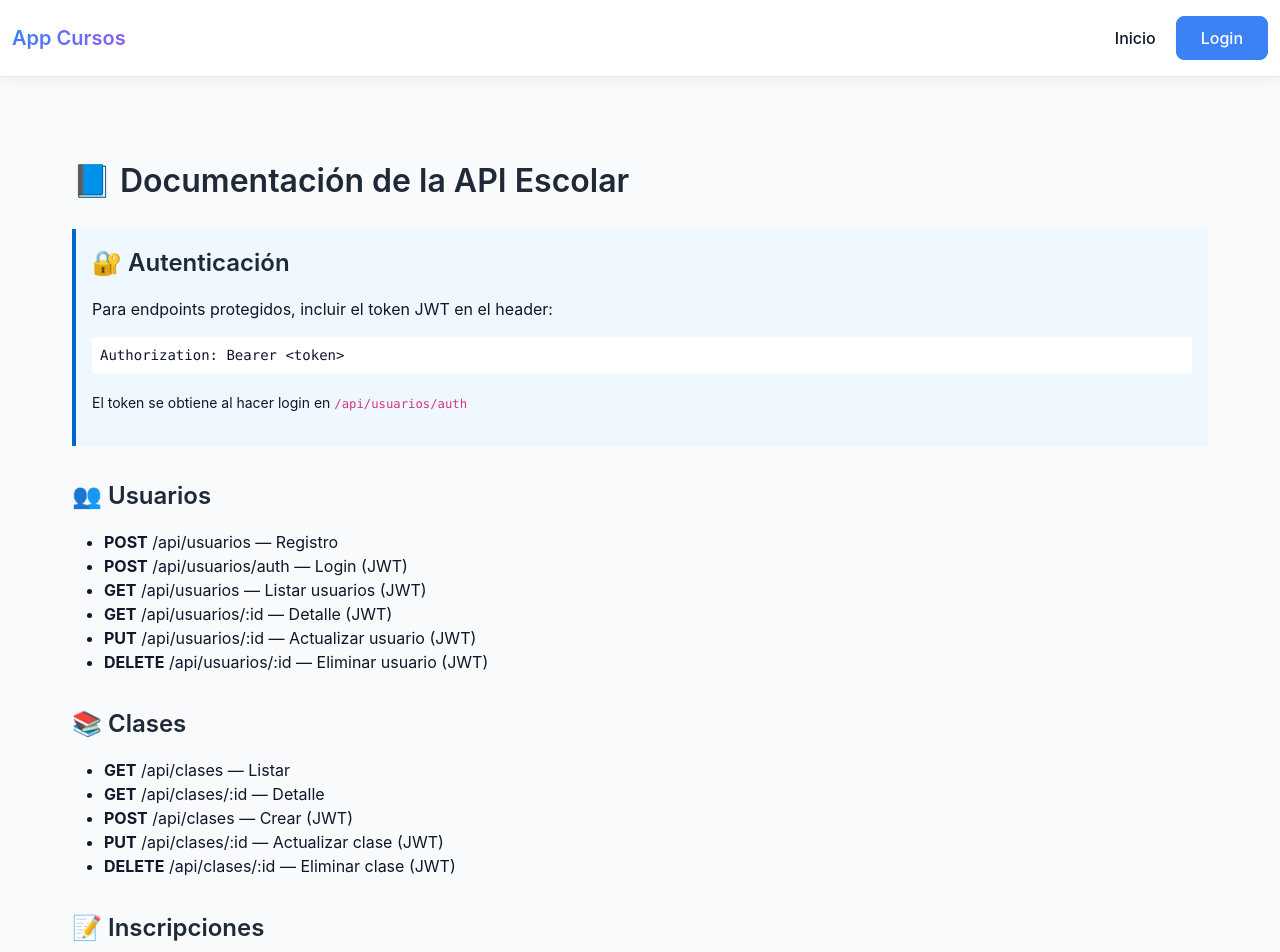
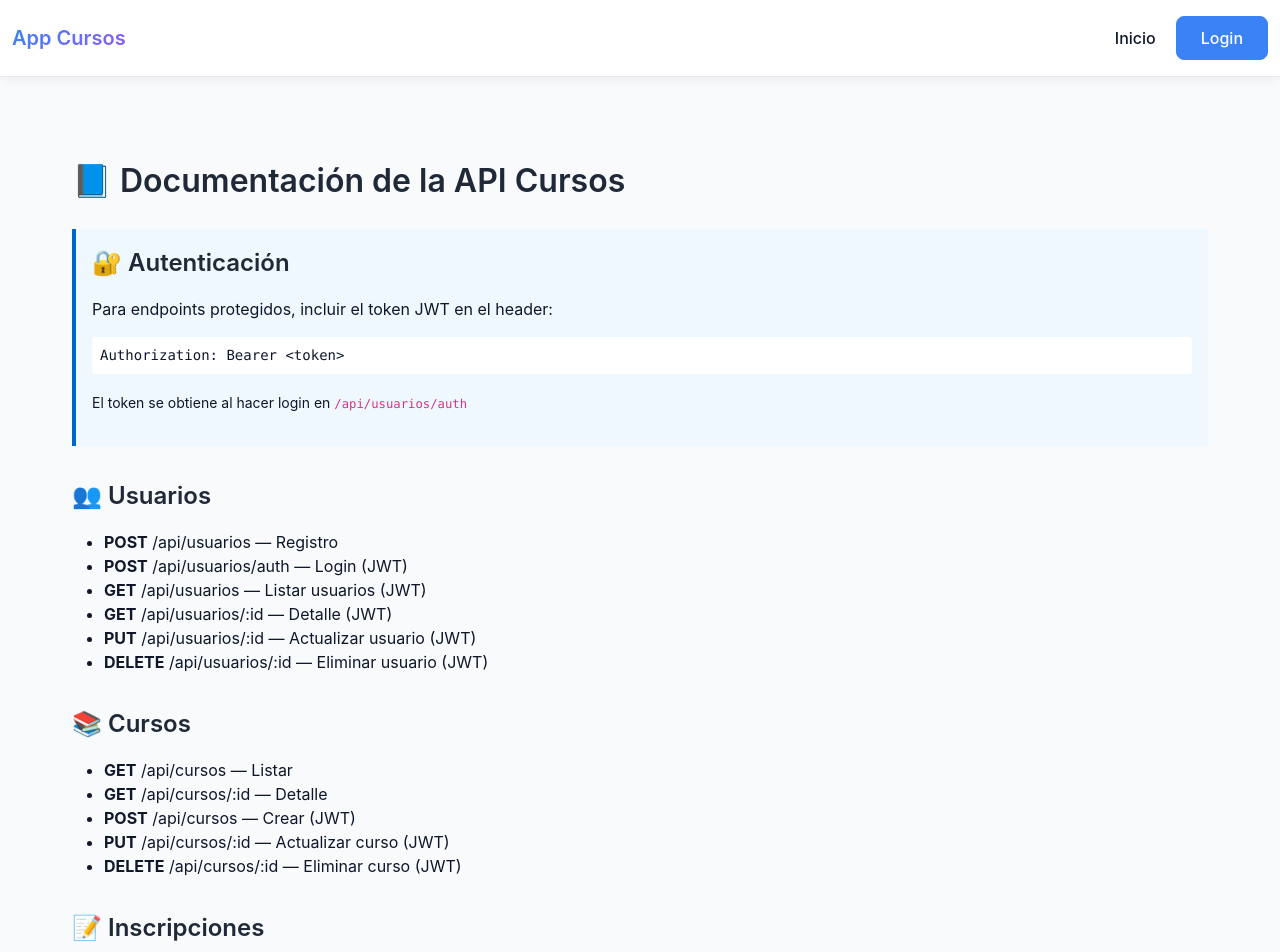
Before and after one commit to matecicca/api-cursos, a React (Vite) app in the folder frontend/: page /documentacion in a window 1280 px wide. Shown: the top 952 px of the page. Built offline with nearby package versions, Linux system fonts and the light colour scheme; no server answers.

Commit message:
Actualizar referencias finales de 'clases' a 'cursos' en Home, Nav y ApiDocs

```diff
--- a/frontend/src/components/Nav.jsx
+++ b/frontend/src/components/Nav.jsx
@@ -12,9 +12,9 @@
     <nav style={{display:'flex', gap:12, padding:'0.5rem 1rem'}}>
       <NavLink to="/">Inicio</NavLink>
       <NavLink to="/usuarios">Usuarios</NavLink>
-      <NavLink to="/clases">Clases</NavLink>
+      <NavLink to="/cursos">Cursos</NavLink>
       {esAdmin && <NavLink to="/admin" style={{fontWeight:'bold', color:'#c00'}}>Admin</NavLink>}
-      {(esDocente || esAlumno) && <NavLink to="/mis-clases">Mis Clases</NavLink>}
+      {(esDocente || esAlumno) && <NavLink to="/mis-cursos">Mis Cursos</NavLink>}
       {!token ? <NavLink to="/login">Login</NavLink> : <button onClick={logout}>Salir</button>}
     </nav>
   );
--- a/frontend/src/views/ApiDocs.jsx
+++ b/frontend/src/views/ApiDocs.jsx
@@ -1,7 +1,7 @@
 export default function ApiDocs() {
   return (
     <div className="container py-5">
-      <h1 className="mb-4">📘 Documentación de la API Escolar</h1>
+      <h1 className="mb-4">📘 Documentación de la API Cursos</h1>
 
       <section style={{marginBottom: '2rem', padding: '1rem', backgroundColor: '#f0f8ff', borderLeft: '4px solid #0066cc'}}>
         <h2>🔐 Autenticación</h2>
@@ -25,13 +25,13 @@
       </section>
 
       <section style={{marginBottom: '2rem'}}>
-        <h2>📚 Clases</h2>
+        <h2>📚 Cursos</h2>
         <ul>
-          <li><strong>GET</strong> /api/clases — Listar</li>
-          <li><strong>GET</strong> /api/clases/:id — Detalle</li>
-          <li><strong>POST</strong> /api/clases — Crear (JWT)</li>
-          <li><strong>PUT</strong> /api/clases/:id — Actualizar clase (JWT)</li>
-          <li><strong>DELETE</strong> /api/clases/:id — Eliminar clase (JWT)</li>
+          <li><strong>GET</strong> /api/cursos — Listar</li>
+          <li><strong>GET</strong> /api/cursos/:id — Detalle</li>
+          <li><strong>POST</strong> /api/cursos — Crear (JWT)</li>
+          <li><strong>PUT</strong> /api/cursos/:id — Actualizar curso (JWT)</li>
+          <li><strong>DELETE</strong> /api/cursos/:id — Eliminar curso (JWT)</li>
         </ul>
       </section>
 
--- a/frontend/src/views/Home.jsx
+++ b/frontend/src/views/Home.jsx
@@ -27,7 +27,7 @@
       <div className="hero mb-2xl">
         <h1>Bienvenido a App Cursos</h1>
         <p className="hero-subtitle">
-          Sistema de gestión de clases y usuarios
+          Sistema de gestión de cursos y usuarios
         </p>
       </div>
 
```
